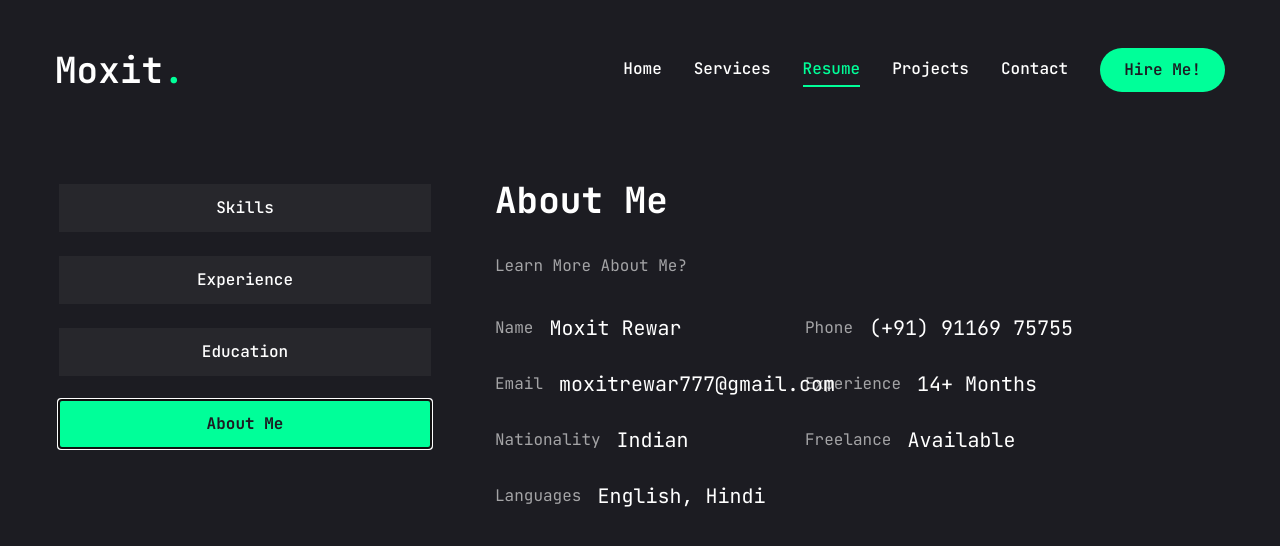
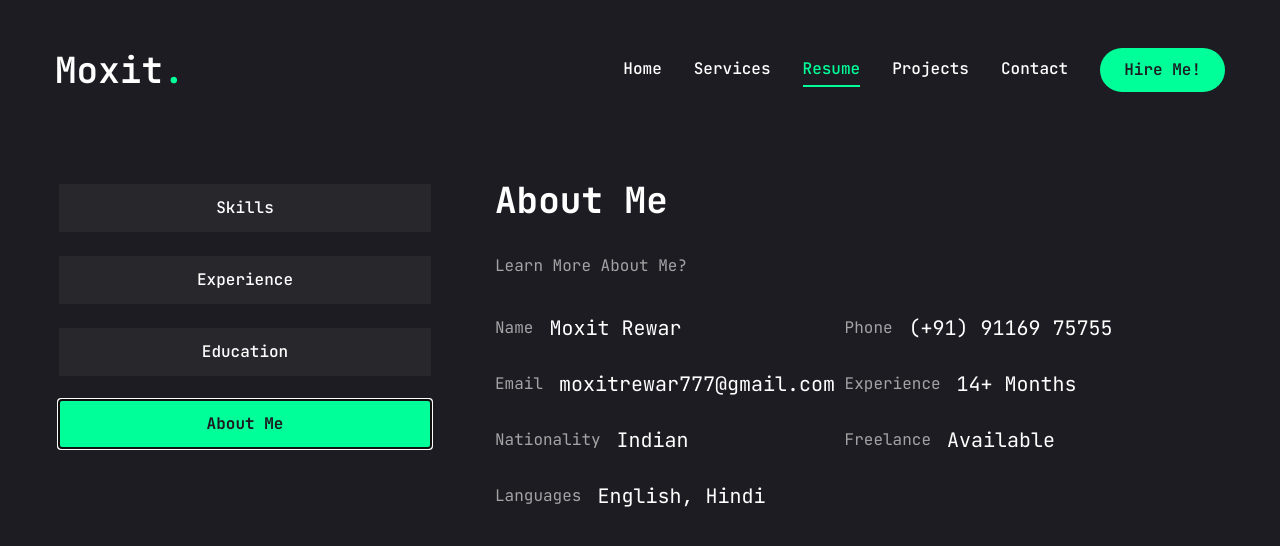
Before and after one commit to MATE0014/Portfolio_Website, a Next.js app: page /resume in a window 1280 px wide. Both pictures are taken after a click on the tab "About Me". Shown: the top 546 px of the page. Built offline with nearby package versions, Linux system fonts and the light colour scheme.

Commit message:
Bug Fixes

```diff
--- a/app/projects/page.jsx
+++ b/app/projects/page.jsx
@@ -90,7 +90,7 @@
 
   return (
     <motion.section
-      initial={{ opactiy: 0 }}
+      initial={{ opacity: 0 }}
       animate={{
         opacity: 1,
         transition: { delay: 2.4, duration: 0.4, ease: "easeIn" },
--- a/app/resume/page.jsx
+++ b/app/resume/page.jsx
@@ -285,7 +285,7 @@
                 <p className="max-w-[600px] text-white/60 mx-auto xl:mx-0">
                   {about.description}
                 </p>
-                <ul className="grid grid-cols-1 xl:grid-cols-2 gap-y-6 max-w-[620px] mx-auto xl:mx-0">
+                <ul className="grid grid-cols-1 xl:grid-cols-2 gap-y-6 xl:gap-x-[4.95rem] max-w-[620px] mx-auto xl:mx-0">
                   {about.info.map((item, index) => {
                     return (
                       <li
```
